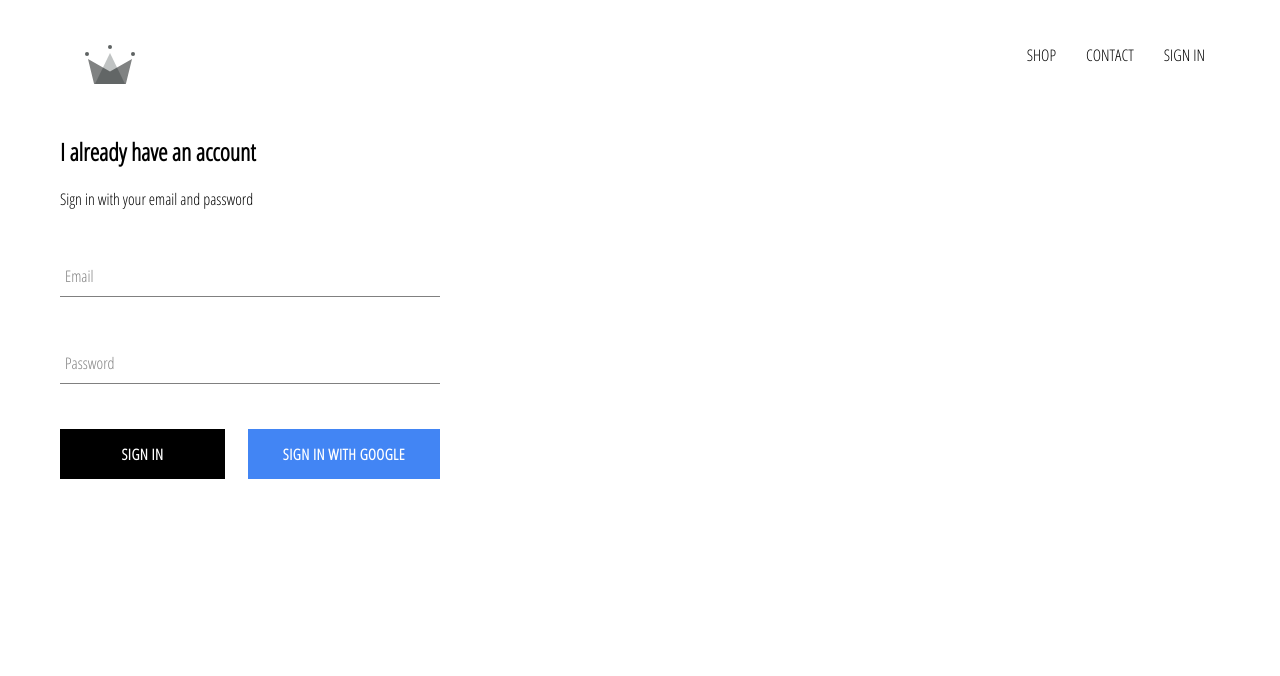
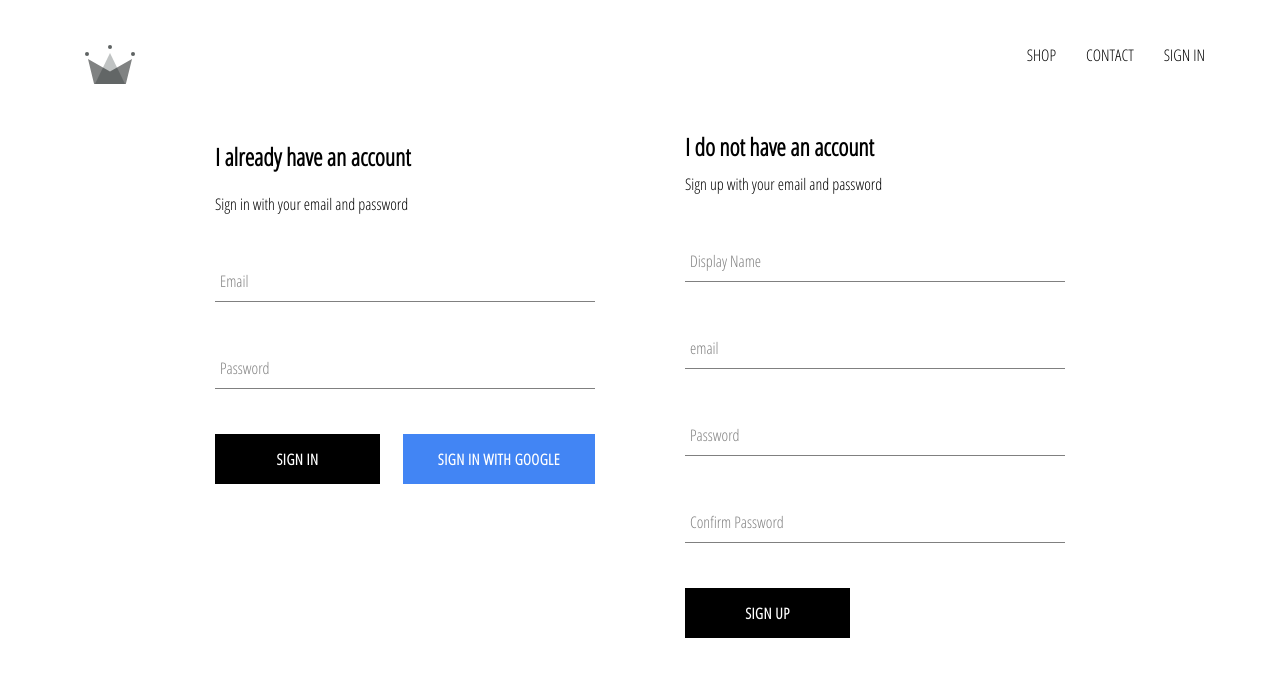
Before and after one commit to anupmaharzn/crwn-clothing, a React (Create React App) app: page /signIn in a window 1280 px wide. Shown: the top 676 px of the page. Built offline with nearby package versions, Linux system fonts and the light colour scheme; no server answers.

Commit message:
implemented firebase ultis,included abilty to store authenticated user into our firestore database

```diff
--- a/src/App.js
+++ b/src/App.js
@@ -7,28 +7,44 @@
 import ShopPage from './pages/shop/shop.component'
 import Header from "./components/header/header.component";
 import SignInAndSignUp from "./pages/sign-in-and-sign-up/sign-in-and-sign-up.component";
-import { auth } from "./firebase/firebase.utils";
+import { auth ,createUserProfileDocument } from "./firebase/firebase.utils";
 
-class  App extends React.Component {
-     constructor() {
-         super();
+
+class App extends React.Component {
+    constructor(props) {
+    super(props);
 
     this.state = {
-             currentUser:null
+      currentUser: null
     };
   }
-     //app ko function ho yo
+
   unsubscribeFromAuth = null;
 
-     componentDidMount(){
-         this.unsubscribeFromAuth = auth.onAuthStateChanged(user => {
+  componentDidMount() {
+    this.unsubscribeFromAuth = auth.onAuthStateChanged(async userAuth=> {
+        if (userAuth) {
+            const userRef = await createUserProfileDocument(userAuth);
+
+            userRef.onSnapshot(snapshot => {
                 this.setState({
-                 currentUser: user
+                    currentUser: {
+                        id: snapshot.id,
+                        ...snapshot.data()
+                    }
+                }
+                );
+                console.log(this.state);
+            });
 
-             });
-            console.log(user);
+        }
+        else {
+
+        this.setState({currentUser: userAuth});
+        }
     });
   }
+
   componentWillUnmount() {
     this.unsubscribeFromAuth();
   }
@@ -36,11 +52,11 @@
   render() {
     return (
       <div>
-                <Header currentUser={ this.state.currentUser}/>
+        <Header currentUser={this.state.currentUser} />
         <Switch>
-                    <Route exact path='/' component={HomePage}/>
-                    <Route path='/shop' component={ShopPage}/>
-                    <Route path='/signIn' component={SignInAndSignUp}/>
+          <Route exact path='/' component={HomePage} />
+          <Route path='/shop' component={ShopPage} />
+          <Route path='/signIn' component={SignInAndSignUp} />
         </Switch>
       </div>
     );
--- a/src/components/form-input/form-input.style.scss
+++ b/src/components/form-input/form-input.style.scss
@@ -12,8 +12,7 @@
   margin: 45px 0;
 
   .form-input {
-    background: none;
-    background: white;
+    background: white none;
     color: $sub-color;
     font-size: 18px;
     padding: 10px 10px 10px 5px;
--- a/src/components/sign-in/sign-in.component.jsx
+++ b/src/components/sign-in/sign-in.component.jsx
@@ -44,6 +44,7 @@
 
                </form>
            </div>
+
        );
    }
 
--- /dev/null
+++ b/src/components/sign-up/sign-up.component.jsx
@@ -0,0 +1,108 @@
+import React from "react";
+
+import FormInput from "../form-input/form-input.component";
+
+import CustomButton from "../custom-button/custom-button.component";
+
+import {auth,createUserProfileDocument} from "../../firebase/firebase.utils";
+
+
+import './sign-up.styles.scss';
+
+class SignUp extends React.Component{
+
+    constructor(props) {
+        super(props);
+        this.state = {
+            displayName:'',
+            email:'',
+            password:'',
+            confirmPassword:'',
+        }
+    }
+    handleSubmit = async event=> {
+        event.preventDefault();
+        const{displayName,email,password, confirmPassword}=this.state;
+        if(password !== confirmPassword){
+            alert("passwords don't match");
+            return;
+
+        }
+        try {
+            const {user} = await auth.createUserWithEmailAndPassword(email,password);
+           await createUserProfileDocument(user,{displayName});
+           this.setState({
+               displayName:'',
+               email:'',
+               password:'',
+               confirmPassword:'',
+           })
+        } catch (error){
+            console.error(error);
+        }
+    };
+    handleChange = event=>{
+        const{ name , value} =event.target;
+        this.setState({[name]:value});
+    }
+    render() {
+        const{displayName,email,password, confirmPassword}=this.state;
+        return(
+            <div className='sign-up'>
+                <h2 className='title'>I do not have an account</h2>
+                <span >Sign up with your email and password</span>
+                <form className='sign-up-form' onSubmit={this.handleSubmit}>
+                   <FormInput
+                       type='text'
+                       name='displayName'
+                       value={displayName}
+                       onChange={this.handleChange}
+                       label='Display Name'
+                       required
+                   >
+
+                   </FormInput>
+
+                     <FormInput
+                       type='email'
+                       name='email'
+                       value={email}
+                       onChange={this.handleChange}
+                       label='email'
+                       required
+                   >
+
+                   </FormInput>
+
+                     <FormInput
+                       type='password'
+                       name='password'
+                       value={password}
+                       onChange={this.handleChange}
+                       label='Password'
+                       required
+                   >
+
+                   </FormInput>
+
+                     <FormInput
+                       type='password'
+                       name='confirmPassword'
+                       value={confirmPassword}
+                       onChange={this.handleChange}
+                       label='Confirm Password'
+                       required
+                   >
+
+                   </FormInput>
+
+                  <CustomButton type='submit'>SIGN UP</CustomButton>
+                </form>
+
+            </div>
+        );
+    }
+
+}
+
+export  default  SignUp;
--- /dev/null
+++ b/src/components/sign-up/sign-up.styles.scss
@@ -0,0 +1,9 @@
+.sign-up {
+  display: flex;
+  flex-direction: column;
+  width: 380px;
+
+  .title {
+    margin: 10px 0;
+  }
+}
--- a/src/firebase/firebase.utils.js
+++ b/src/firebase/firebase.utils.js
@@ -13,7 +13,34 @@
     measurementId: "G-3T7DF85PXW"
   };
 
+
 firebase.initializeApp(config);
+
+export const createUserProfileDocument = async (userAuth, additionalData) => {
+  if (!userAuth) return;
+
+  const userRef = firestore.doc(`users/${userAuth.uid}`);
+
+  const snapShot = await userRef.get();
+
+  if (!snapShot.exists) {
+    const { displayName, email } = userAuth;
+    const createdAt = new Date();
+    try {
+      await userRef.set({
+        displayName,
+        email,
+        createdAt,
+        ...additionalData
+      });
+    } catch (error) {
+      console.log('error creating user', error.message);
+    }
+  }
+
+  return userRef;
+};
+
 export const auth = firebase.auth();
 export const firestore = firebase.firestore();
 
--- a/src/pages/sign-in-and-sign-up/sign-in-and-sign-out.style.scss
+++ b/src/pages/sign-in-and-sign-up/sign-in-and-sign-out.style.scss
@@ -0,0 +1,6 @@
+.sign-in-and-sign-up {
+  width: 850px;
+  display: flex;
+  justify-content: space-between;
+  margin: 30px auto;
+}
--- a/src/pages/sign-in-and-sign-up/sign-in-and-sign-up.component.jsx
+++ b/src/pages/sign-in-and-sign-up/sign-in-and-sign-up.component.jsx
@@ -2,8 +2,12 @@
 
 import './sign-in-and-sign-out.style.scss';
 import SignIn from "../../components/sign-in/sign-in.component";
+import SignUp from "../../components/sign-up/sign-up.component";
 const SignInAndSignUpPage = () => (
-    <div className='sign-in-and-sign-up'><SignIn/></div>
+    <div className='sign-in-and-sign-up'>
+        <SignIn/>
+        <SignUp/>
+    </div>
 );
 
 export default SignInAndSignUpPage;
```
Lines whose indentation alone changed are shown as unchanged.
